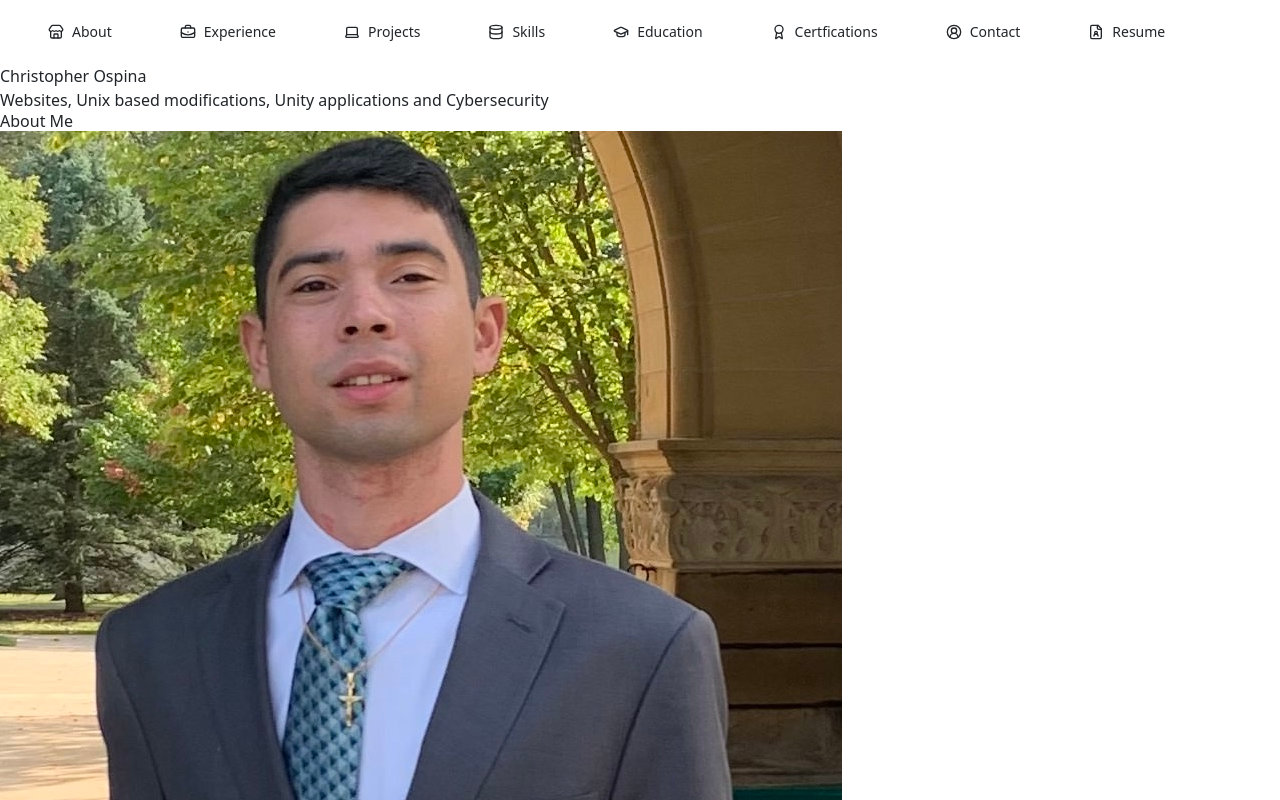
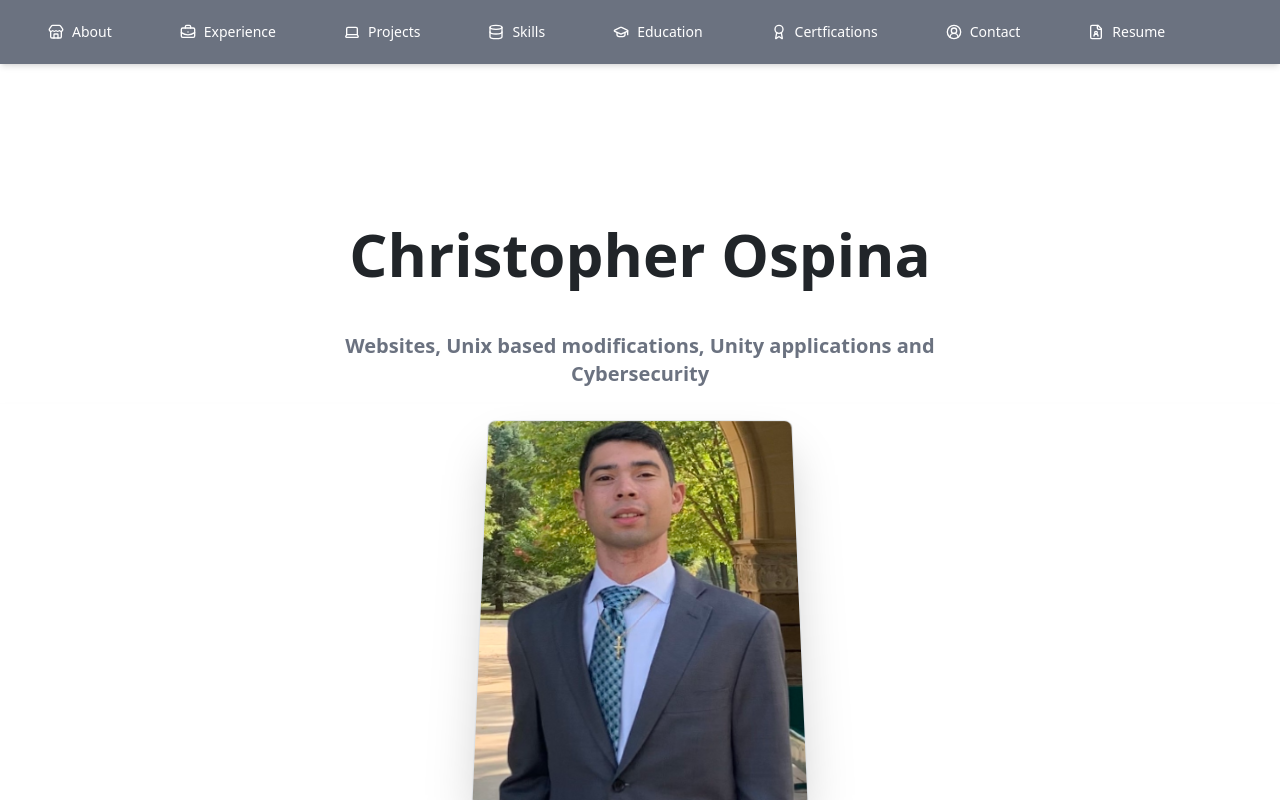
Before and after one commit to ChrisOspina/Professional-Website, a React (Create React App) app: page / in a window 1280 px wide. Shown: the top 800 px of the page. Built offline with nearby package versions, Linux system fonts and the light colour scheme.

Commit message:
Header toggled

```diff
--- a/src/App.js
+++ b/src/App.js
@@ -5,7 +5,7 @@ import ChrisNav from './Components/ChrisNav';
 
 function App() {
   return (
-    <div className="App">
+    <div className="pt-32 min-h-screen flex flex-col">
       <ChrisNav/>
       <Header/>
       <Main/>
--- a/src/Components/ChrisNav.jsx
+++ b/src/Components/ChrisNav.jsx
@@ -62,11 +62,15 @@ function ChrisNav() {
   };
 
   return (
-    <div className="container mx-auto px-4 h-16 flex items-center justify-between">
-      <NavigationMenu className={"flex space-x-2 md:space-x-4"}>
-        <NavigationMenuList>
+    <div className="fixed top-0 left-0 w-full h-16 bg-gray-500 shadow-md z-50 flex items-center justify-between px-4">
+      <NavigationMenu
+        className={
+          "flex space-x-2 md:space-x-4 overflow-x-auto md:overflow-visible items-center"
+        }
+      >
+        <NavigationMenuList className={"flex items-center text-white"}>
           <NavigationMenuItem id="about">
-            <Link onClick={gotoAbout} className="mr-4">
+            <Link onClick={gotoAbout} className="mr-2 md:mr-4">
               <Button variant={"hidden"}>
                 <Store className="h-4 w-4" />
                 <span className="hidden md:block">About</span>
@@ -74,7 +78,7 @@ function ChrisNav() {
             </Link>
           </NavigationMenuItem>
           <NavigationMenuItem id="exp">
-            <Link onClick={gotoExp} className="mr-4">
+            <Link onClick={gotoExp} className="mr-2 md:mr-4">
               <Button variant={"hidden"}>
                 <BriefcaseBusiness className="h-4 w-4" />
                 <span className="hidden md:block">Experience</span>
@@ -82,7 +86,7 @@ function ChrisNav() {
             </Link>
           </NavigationMenuItem>
           <NavigationMenuItem id="projects">
-            <Link onClick={gotoProjects} className="mr-4">
+            <Link onClick={gotoProjects} className="mr-2 md:mr-4">
               <Button variant={"hidden"}>
                 <Laptop className="h-4 w-4" />
                 <span className="hidden md:block">Projects</span>
@@ -90,7 +94,7 @@ function ChrisNav() {
             </Link>
           </NavigationMenuItem>
           <NavigationMenuItem id="skills">
-            <Link onClick={gotoSkills} className="mr-4">
+            <Link onClick={gotoSkills} className="mr-2 md:mr-4">
               <Button variant={"hidden"}>
                 <Database className="h-4 w-4" />
                 <span className="hidden md:block">Skills</span>
@@ -98,7 +102,7 @@ function ChrisNav() {
             </Link>
           </NavigationMenuItem>
           <NavigationMenuItem id="education">
-            <Link onClick={gotoEducation} className="mr-4">
+            <Link onClick={gotoEducation} className="mr-2 md:mr-4">
               <Button variant={"hidden"}>
                 <GraduationCap className="h-4 w-4" />
                 <span className="hidden md:block">Education</span>
@@ -106,7 +110,7 @@ function ChrisNav() {
             </Link>
           </NavigationMenuItem>
           <NavigationMenuItem id="certifications">
-            <Link onClick={gotoCertifications} className="mr-4">
+            <Link onClick={gotoCertifications} className="mr-2 md:mr-4">
               <Button variant={"hidden"}>
                 <Award className="h-4 w-4" />
                 <span className="hidden md:block">Certfications</span>
@@ -114,7 +118,7 @@ function ChrisNav() {
             </Link>
           </NavigationMenuItem>
           <NavigationMenuItem id="contact">
-            <Link onClick={gotoContact} className="mr-4">
+            <Link onClick={gotoContact} className="mr-2 md:mr-4">
               <Button variant={"hidden"}>
                 <CircleUserRound className="h-4 w-4" />
                 <span className="hidden md:block">Contact</span>
@@ -122,7 +126,7 @@ function ChrisNav() {
             </Link>
           </NavigationMenuItem>
           <NavigationMenuItem id="resume">
-            <Link onClick={openResume} className="mr-4">
+            <Link onClick={openResume} className="mr-2 md:mr-4">
               <Button variant={"hidden"}>
                 <FileUser className="h-4 w-4" />
                 <span className="hidden md:block">Resume</span>
--- a/src/Components/Main.jsx
+++ b/src/Components/Main.jsx
@@ -6,11 +6,6 @@ function Main() {
     <div className="grid-background">
       <section id="about" className="section scrollspy">
         <h2 className="section-heading">About Me</h2>
-        <article className="profile">
-          <figure className="profile_img_container">
-            <img className="profile_pic" src={images.profile} alt="profile" />
-          </figure>
-        </article>
         <br />
         <div className="container-fluid">
           <p>
--- a/src/Components/header.jsx
+++ b/src/Components/header.jsx
@@ -1,12 +1,54 @@
-import React from "react";
+import { React, useRef, useEffect } from "react";
+import * as images from "../include/images";
+import "../include/globals.css";
 function Header() {
+  const imageRef = useRef();
+
+  useEffect(() => {
+    const imageElement = imageRef.current;
+
+    const handleScroll = () => {
+      const scrollPosition = window.scrollY;
+      const scrollThreshold = 100; // Adjust this value to control when the image starts moving up
+
+      if (scrollPosition > scrollThreshold) {
+        imageElement.classList.add("scrolled");
+      } else {
+        imageElement.classList.remove("scrolled");
+      }
+    };
+
+    window.addEventListener("scroll", handleScroll);
+    return () => {
+      window.removeEventListener("scroll", handleScroll);
+    };
+  }, []);
+
   return (
-    <header className="siteHeader">
-      <div className="siteTitle">Christopher Ospina</div>
-      <div className="siteDescription">
-        Websites, Unix based modifications, Unity applications and Cybersecurity
+    <section className="w-full pt-18 md:pt-24 pb-10">
+      <div className="space-y-6 text-center">
+        <div className="space-y-6 mx-auto">
+          <h1 className="text-6xl font-bold text-center mb-12">
+            Christopher Ospina
+          </h1>
+          <p className="mx-auto max-w-[600px] md:text-xl text-gray-500 font-semibold">
+            Websites, Unix based modifications, Unity applications and
+            Cybersecurity
+          </p>
+          <div className="mt-3 md:mt-0 profile-image-wrapper">
+            <div ref={imageRef} className="profile-image">
+              <img
+                src={images.profile}
+                alt="profile"
+                className="rounded-lg shadow-2xl border mx-auto"
+                width={320}
+                height={180}
+              />
+            </div>
+          </div>
+        </div>
       </div>
-    </header>
+    </section>
   );
 }
 
--- /dev/null
+++ b/src/include/globals.css
@@ -0,0 +1,17 @@
+
+.profile-image-wrapper {
+  perspective: 1000px;
+  overflow: hidden;
+  border-radius: var(--radius);
+  box-shadow: 0 4px 6px rgba(0, 0, 0, 0.1);
+}
+
+.profile-image{
+  transform: rotateX(15deg) scale(1);
+  transition: transform 0.5s ease-out;
+  will-change: transform;
+}
+
+.profile-image.scrolled{
+  transform: rotateX(0) scale(1) translateY(40px);
+}
--- a/src/styles/globals.css
+++ /dev/null
@@ -1,123 +0,0 @@
-@import "tailwindcss";
-@import "tw-animate-css";
-
-@custom-variant dark (&:is(.dark *));
-
-:root {
-  --background: oklch(1 0 0);
-  --foreground: oklch(0.145 0 0);
-  --card: oklch(1 0 0);
-  --card-foreground: oklch(0.145 0 0);
-  --popover: oklch(1 0 0);
-  --popover-foreground: oklch(0.145 0 0);
-  --primary: oklch(0.205 0 0);
-  --primary-foreground: oklch(0.985 0 0);
-  --secondary: oklch(0.97 0 0);
-  --secondary-foreground: oklch(0.205 0 0);
-  --muted: oklch(0.97 0 0);
-  --muted-foreground: oklch(0.556 0 0);
-  --accent: oklch(0.97 0 0);
-  --accent-foreground: oklch(0.205 0 0);
-  --destructive: oklch(0.577 0.245 27.325);
-  --destructive-foreground: oklch(0.577 0.245 27.325);
-  --border: oklch(0.922 0 0);
-  --input: oklch(0.922 0 0);
-  --ring: oklch(0.708 0 0);
-  --chart-1: oklch(0.646 0.222 41.116);
-  --chart-2: oklch(0.6 0.118 184.704);
-  --chart-3: oklch(0.398 0.07 227.392);
-  --chart-4: oklch(0.828 0.189 84.429);
-  --chart-5: oklch(0.769 0.188 70.08);
-  --radius: 0.625rem;
-  --sidebar: oklch(0.985 0 0);
-  --sidebar-foreground: oklch(0.145 0 0);
-  --sidebar-primary: oklch(0.205 0 0);
-  --sidebar-primary-foreground: oklch(0.985 0 0);
-  --sidebar-accent: oklch(0.97 0 0);
-  --sidebar-accent-foreground: oklch(0.205 0 0);
-  --sidebar-border: oklch(0.922 0 0);
-  --sidebar-ring: oklch(0.708 0 0);
-}
-
-.dark {
-  --background: oklch(0.145 0 0);
-  --foreground: oklch(0.985 0 0);
-  --card: oklch(0.145 0 0);
-  --card-foreground: oklch(0.985 0 0);
-  --popover: oklch(0.145 0 0);
-  --popover-foreground: oklch(0.985 0 0);
-  --primary: oklch(0.985 0 0);
-  --primary-foreground: oklch(0.205 0 0);
-  --secondary: oklch(0.269 0 0);
-  --secondary-foreground: oklch(0.985 0 0);
-  --muted: oklch(0.269 0 0);
-  --muted-foreground: oklch(0.708 0 0);
-  --accent: oklch(0.269 0 0);
-  --accent-foreground: oklch(0.985 0 0);
-  --destructive: oklch(0.396 0.141 25.723);
-  --destructive-foreground: oklch(0.637 0.237 25.331);
-  --border: oklch(0.269 0 0);
-  --input: oklch(0.269 0 0);
-  --ring: oklch(0.439 0 0);
-  --chart-1: oklch(0.488 0.243 264.376);
-  --chart-2: oklch(0.696 0.17 162.48);
-  --chart-3: oklch(0.769 0.188 70.08);
-  --chart-4: oklch(0.627 0.265 303.9);
-  --chart-5: oklch(0.645 0.246 16.439);
-  --sidebar: oklch(0.205 0 0);
-  --sidebar-foreground: oklch(0.985 0 0);
-  --sidebar-primary: oklch(0.488 0.243 264.376);
-  --sidebar-primary-foreground: oklch(0.985 0 0);
-  --sidebar-accent: oklch(0.269 0 0);
-  --sidebar-accent-foreground: oklch(0.985 0 0);
-  --sidebar-border: oklch(0.269 0 0);
-  --sidebar-ring: oklch(0.439 0 0);
-}
-
-@theme inline {
-  --color-background: var(--background);
-  --color-foreground: var(--foreground);
-  --color-card: var(--card);
-  --color-card-foreground: var(--card-foreground);
-  --color-popover: var(--popover);
-  --color-popover-foreground: var(--popover-foreground);
-  --color-primary: var(--primary);
-  --color-primary-foreground: var(--primary-foreground);
-  --color-secondary: var(--secondary);
-  --color-secondary-foreground: var(--secondary-foreground);
-  --color-muted: var(--muted);
-  --color-muted-foreground: var(--muted-foreground);
-  --color-accent: var(--accent);
-  --color-accent-foreground: var(--accent-foreground);
-  --color-destructive: var(--destructive);
-  --color-destructive-foreground: var(--destructive-foreground);
-  --color-border: var(--border);
-  --color-input: var(--input);
-  --color-ring: var(--ring);
-  --color-chart-1: var(--chart-1);
-  --color-chart-2: var(--chart-2);
-  --color-chart-3: var(--chart-3);
-  --color-chart-4: var(--chart-4);
-  --color-chart-5: var(--chart-5);
-  --radius-sm: calc(var(--radius) - 4px);
-  --radius-md: calc(var(--radius) - 2px);
-  --radius-lg: var(--radius);
-  --radius-xl: calc(var(--radius) + 4px);
-  --color-sidebar: var(--sidebar);
-  --color-sidebar-foreground: var(--sidebar-foreground);
-  --color-sidebar-primary: var(--sidebar-primary);
-  --color-sidebar-primary-foreground: var(--sidebar-primary-foreground);
-  --color-sidebar-accent: var(--sidebar-accent);
-  --color-sidebar-accent-foreground: var(--sidebar-accent-foreground);
-  --color-sidebar-border: var(--sidebar-border);
-  --color-sidebar-ring: var(--sidebar-ring);
-}
-
-@layer base {
-  * {
-    @apply border-border outline-ring/50;
-  }
-  body {
-    @apply bg-background text-foreground;
-  }
-}
```
Also changed, not shown: src/assets/images/profile.jpg.
